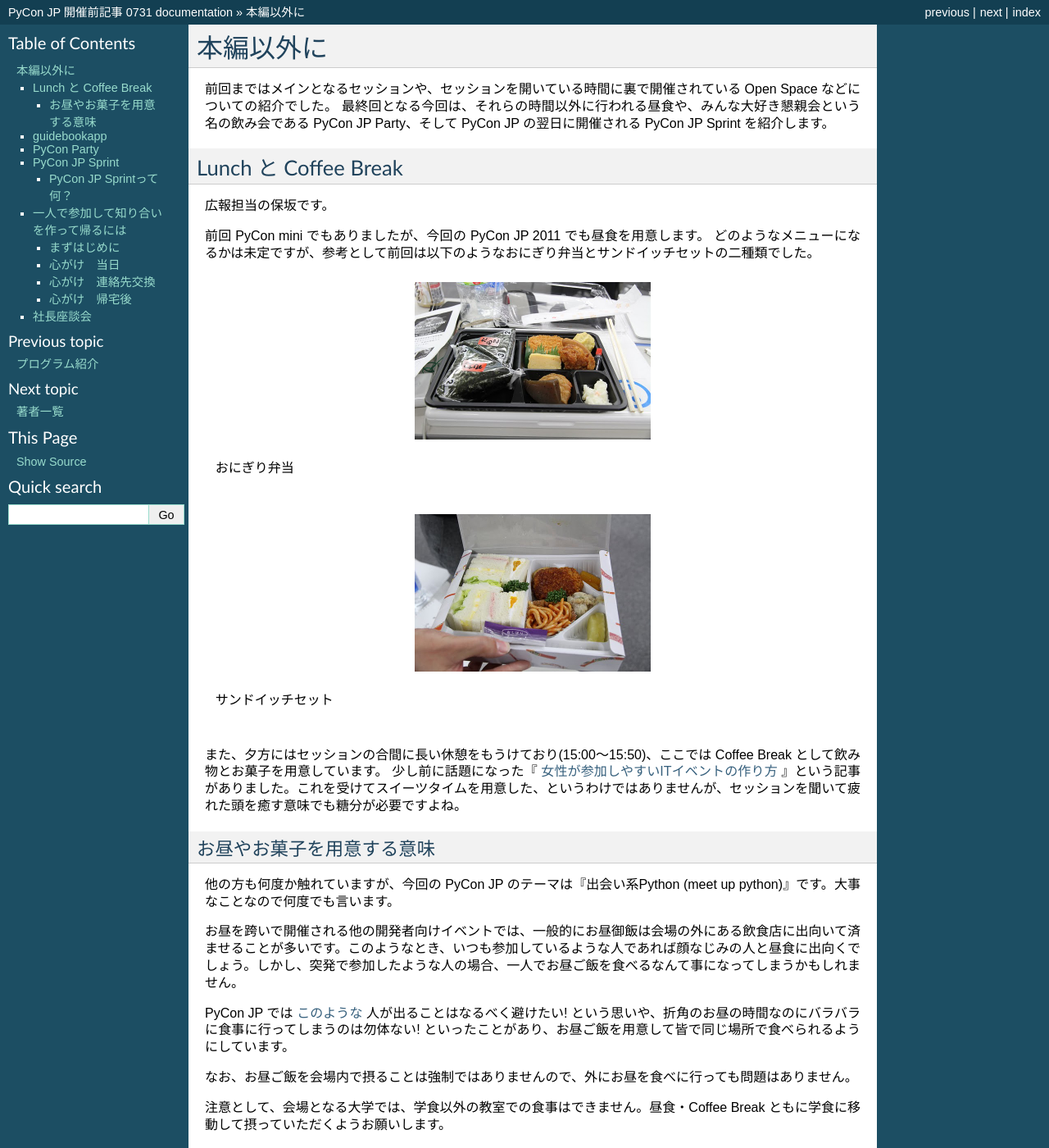
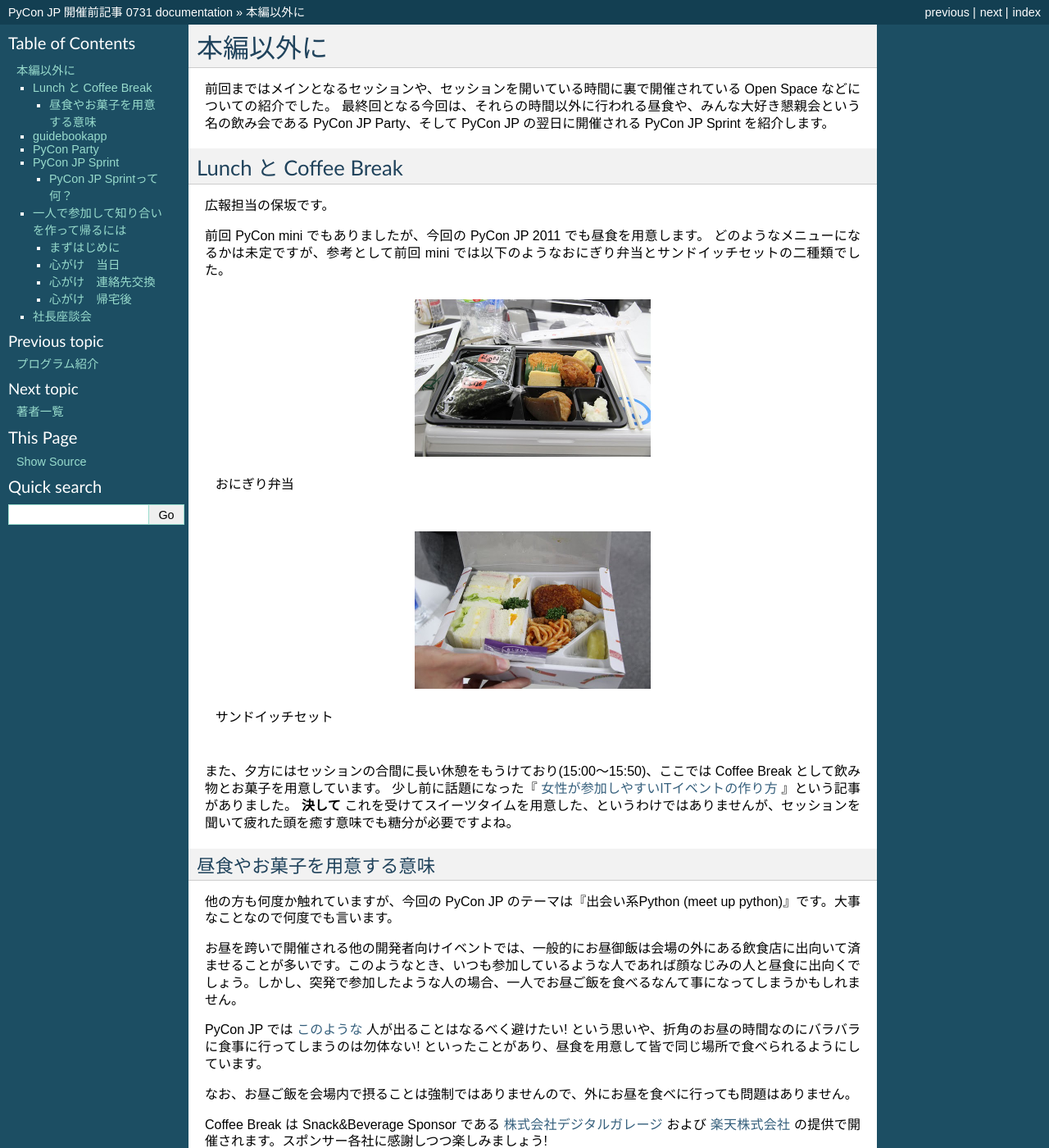
Before and after one commit to michilu/prepycon-article, a Sphinx documentation site: the page built from sphinx/vol3.rst, in a window 1280 px wide and 1400 px high. Shown: the whole window at 82% size. Built offline with Sphinx 7.4.7, drawn with Linux system fonts in a browser that asks for light colours; some of the changed text lies outside the part shown.

Commit message:
お昼まとめ

```diff
--- a/sphinx/vol3.rst
+++ b/sphinx/vol3.rst
@@ -12,7 +12,7 @@
 広報担当の保坂です。
 
 前回 PyCon mini でもありましたが、今回の PyCon JP 2011 でも昼食を用意します。
-どのようなメニューになるかは未定ですが、参考として前回は以下のようなおにぎり弁当とサンドイッチセットの二種類でした。
+どのようなメニューになるかは未定ですが、参考として前回 mini では以下のようなおにぎり弁当とサンドイッチセットの二種類でした。
 
 .. figure:: /_static/riceball.jpg
     :scale: 50%
@@ -27,21 +27,25 @@
     サンドイッチセット
 
 また、夕方にはセッションの合間に長い休憩をもうけており(15:00〜15:50)、ここでは Coffee Break として飲み物とお菓子を用意しています。
-少し前に話題になった『 `女性が参加しやすいITイベントの作り方 <http://engineer.typemag.jp/entra/2011/07/-it6.php>`_ 』という記事がありました。これを受けてスイーツタイムを用意した、というわけではありませんが、セッションを聞いて疲れた頭を癒す意味でも糖分が必要ですよね。
+少し前に話題になった『 `女性が参加しやすいITイベントの作り方 <http://engineer.typemag.jp/entra/2011/07/-it6.php>`_ 』という記事がありました。 **決して** これを受けてスイーツタイムを用意した、というわけではありませんが、セッションを聞いて疲れた頭を癒す意味でも糖分が必要ですよね。
 
 
-お昼やお菓子を用意する意味
+昼食やお菓子を用意する意味
 --------------------------
 
 他の方も何度か触れていますが、今回の PyCon JP のテーマは『出会い系Python (meet up python)』です。大事なことなので何度でも言います。
 
 お昼を跨いで開催される他の開発者向けイベントでは、一般的にお昼御飯は会場の外にある飲食店に出向いて済ませることが多いです。このようなとき、いつも参加しているような人であれば顔なじみの人と昼食に出向くでしょう。しかし、突発で参加したような人の場合、一人でお昼ご飯を食べるなんて事になってしまうかもしれません。
 
-PyCon JP では `このような <http://answer.pythonpath.jp/questions/418/pycon-jp-2011>`_ 人が出ることはなるべく避けたい! という思いや、折角のお昼の時間なのにバラバラに食事に行ってしまうのは勿体ない! といったことがあり、お昼ご飯を用意して皆で同じ場所で食べられるようにしています。
+PyCon JP では `このような <http://answer.pythonpath.jp/questions/418/pycon-jp-2011>`_ 人が出ることはなるべく避けたい! という思いや、折角のお昼の時間なのにバラバラに食事に行ってしまうのは勿体ない! といったことがあり、昼食を用意して皆で同じ場所で食べられるようにしています。
 
 なお、お昼ご飯を会場内で摂ることは強制ではありませんので、外にお昼を食べに行っても問題はありません。
 
-注意として、会場となる大学では、学食以外の教室での食事はできません。昼食・Coffee Break ともに学食に移動して摂っていただくようお願いします。
+Coffee Break は Snack&Beverage Sponsor である `株式会社デジタルガレージ <http://www.garage.co.jp/>`_ および `楽天株式会社 <http://www.rakuten.co.jp/>`_ の提供で開催されます。スポンサー各社に感謝しつつ楽しみましょう!
+
+.. note::
+
+    会場となる大学では、学食以外の教室での食事はできません。昼食・Coffee Break ともに学食に移動して摂っていただくようお願いします。
 
 
 guidebookapp
```
